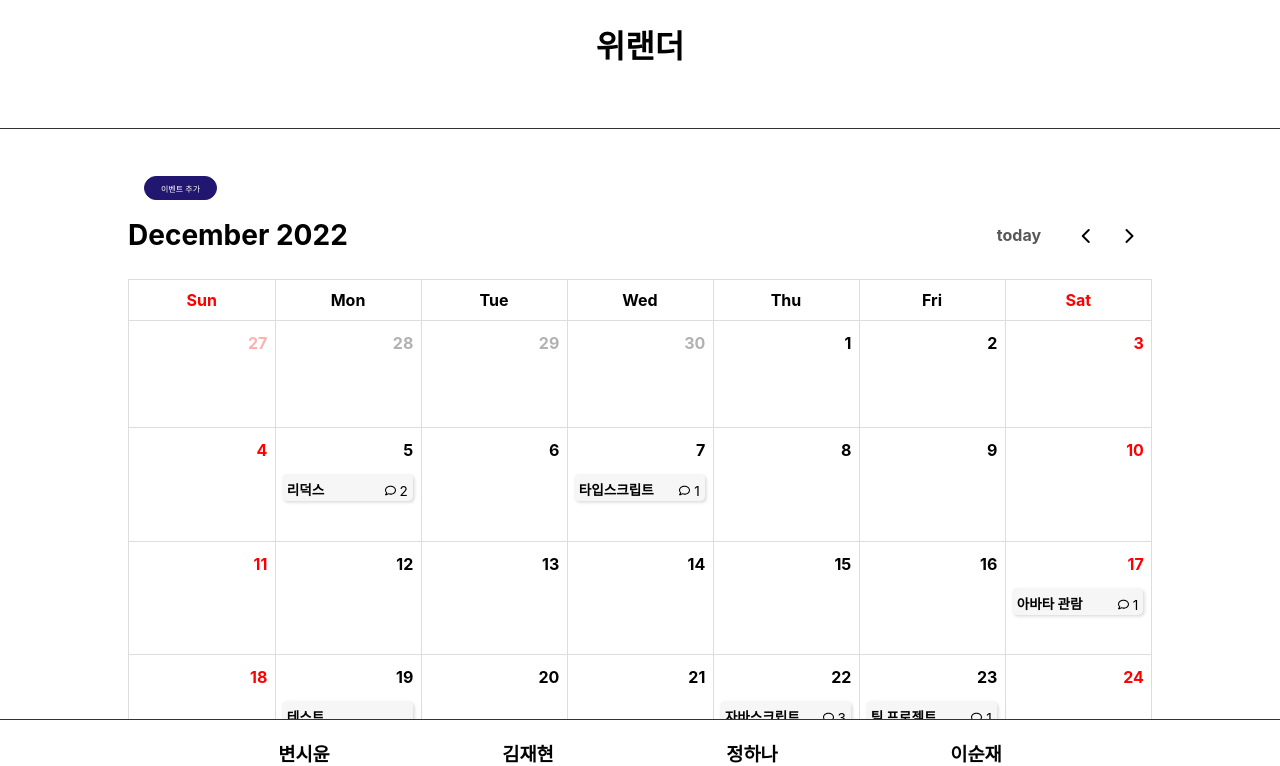
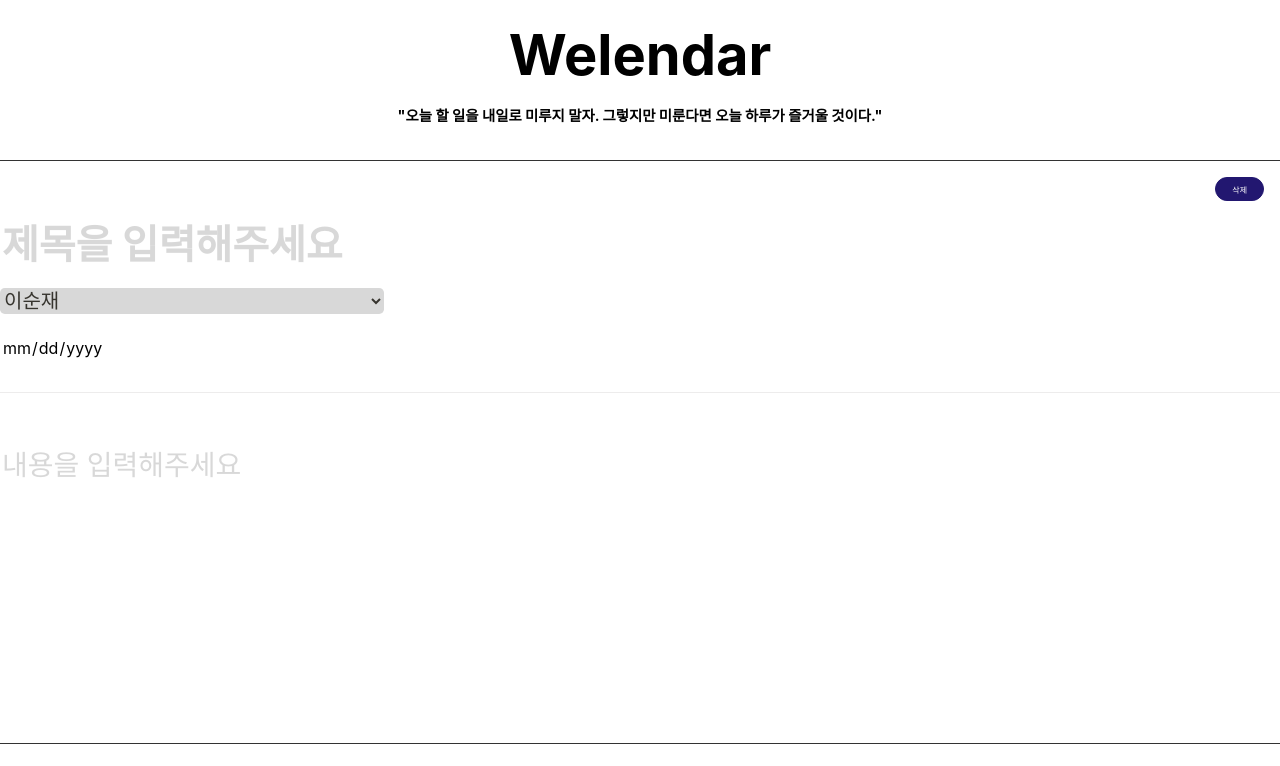
Before and after one commit to leesoonjae/calendar-pj, a React (Create React App) app: page /1 in a window 1280 px wide. Shown: the top 766 px of the page. Built offline with nearby package versions, Linux system fonts and the light colour scheme; data requests are answered from the project's data file.

Commit message:
팀원별 이벤트 필터링 thunk 적용

```diff
--- a/db.json
+++ b/db.json
@@ -75,11 +75,70 @@
       "userId": "변시윤"
     },
     {
-      "id": "0af0377e-5e9d-494c-81a3-c74371b27069",
+      "id": "44db025c-4b58-47a6-b2b8-aa72322f706b",
       "title": "",
       "date": "",
-      "desc": "",
-      "userId": ""
+      "desc": ""
+    },
+    {
+      "id": "63ca304e-906f-4f1c-b6e9-e414621523f9",
+      "title": "",
+      "date": "",
+      "desc": ""
+    },
+    {
+      "id": "620ed595-8730-447e-a72e-85b3f386ad3a",
+      "title": "",
+      "date": "",
+      "desc": ""
+    },
+    {
+      "id": "ac0be02c-1b69-468a-b553-086c76f139d7",
+      "title": "",
+      "date": "",
+      "desc": ""
+    },
+    {
+      "id": "22afc556-cee3-43d4-997c-f95138aa2d7d",
+      "title": "",
+      "date": "",
+      "desc": ""
+    },
+    {
+      "id": "933facb6-bc34-4239-898f-5cc9cc0cf786",
+      "title": "",
+      "date": "",
+      "desc": ""
+    },
+    {
+      "id": "af7a0495-872a-4b41-b024-b89e4da3cbbb",
+      "title": "",
+      "date": "",
+      "desc": ""
+    },
+    {
+      "id": "59aa0480-c5f9-4088-aa70-b7bab2ac95bd",
+      "title": "",
+      "date": "",
+      "desc": ""
+    },
+    {
+      "id": "ce7e53b3-7a00-483d-a438-ce21d5b6598b",
+      "title": "",
+      "date": "",
+      "desc": ""
+    },
+    {
+      "id": "68fac56a-5adc-4d76-891c-fa428d3ac890",
+      "title": "",
+      "date": "",
+      "desc": ""
+    },
+    {
+      "id": "aa8d1db4-a043-46ed-b237-8d20fa21a7b9",
+      "title": "",
+      "date": "",
+      "desc": ""
     }
   ]
 }
--- a/package.json
+++ b/package.json
@@ -17,6 +17,7 @@
     "react-dom": "^18.2.0",
     "react-icons": "^4.7.1",
     "react-redux": "^8.0.5",
+    "react-router-dom": "^6.6.1",
     "react-scripts": "5.0.1",
     "styled-components": "^5.3.6",
     "uuid": "^9.0.0",
--- a/src/App.js
+++ b/src/App.js
@@ -2,13 +2,12 @@ import "./App.css";
 import { Calendar } from "./components/Calendar/Calendar";
 import Footer from "./components/Footer/Footer";
 import Header from "./components/Header/Header";
+import Router from "./pages/router";
 
 function App() {
   return (
     <>
-      <Header />
-      <Calendar />
-      <Footer />
+      <Router />
     </>
   );
 }
--- a/src/components/Calendar/Calendar.jsx
+++ b/src/components/Calendar/Calendar.jsx
@@ -1,5 +1,6 @@
 import React, { useEffect, useState } from "react";
 import { useSelector, useDispatch } from "react-redux";
+import { useNavigate } from "react-router-dom";
 import FullCalendar from "@fullcalendar/react";
 import dayGridPlugin from "@fullcalendar/daygrid";
 import interactionPlugin from "@fullcalendar/interaction";
@@ -13,8 +14,9 @@ import "./calendar.css";
 
 export const Calendar = () => {
   // 이벤트 데이터
-  const { posts } = useSelector((state) => state.calendar);
+  const { posts, isLoading, error } = useSelector((state) => state.calendar);
   const dispatch = useDispatch();
+  const navigate = useNavigate();
 
   useEffect(() => {
     dispatch(__getPosts());
@@ -39,12 +41,21 @@ export const Calendar = () => {
 
   // 모달
   const [showModal, setShowModal] = useState(false);
-  const showModalHandler = () => {
+  const showModalHandler = (e) => {
+    navigate(`/${e.event._def.publicId}`);
     setShowModal(true);
   };
   const hideModalHandler = () => {
     setShowModal(false);
   };
+
+  if (isLoading) {
+    return <>Loading...</>;
+  }
+
+  if (error) {
+    return <>{error.message}</>;
+  }
 
   return (
     <>
@@ -58,7 +69,7 @@ export const Calendar = () => {
           initialView="dayGridMonth"
           events={posts}
           eventContent={renderEventContent}
-          eventClick={showModalHandler}
+          eventClick={(e) => showModalHandler(e)}
           dateClick={showModalHandler}
           editable={true}
           eventTextColor="initial"
@@ -76,7 +87,6 @@ const CalendarContainer = styled.div`
   height: 100%;
   align-items: center;
   padding: 2rem;
-  margin-top: 8rem;
 `;
 
 const Title = styled.span`
--- a/src/components/Footer/Footer.jsx
+++ b/src/components/Footer/Footer.jsx
@@ -33,10 +33,6 @@ const Footer = () => {
           );
         })}
       </FooterInner>
-      <Quote>
-        "오늘 할 일을 내일로 미루지 말자. 그렇지만 미룬다면 오늘 하루가 즐거울
-        것이다."
-      </Quote>
     </FooterContainer>
   );
 };
@@ -51,7 +47,7 @@ const FooterContainer = styled.div`
   left: 0;
   width: 100%;
   border-top: 1px solid #333;
-  height: 10%;
+  height: 7%;
   margin: auto;
   display: flex;
   align-items: center;
@@ -67,8 +63,3 @@ const FooterInner = styled.div`
 `;
 
 const Name = styled.h3``;
-
-const Quote = styled.div`
-  font-size: 0.9rem;
-  font-weight: bold;
-`;
--- a/src/components/Header/Header.jsx
+++ b/src/components/Header/Header.jsx
@@ -1,24 +1,49 @@
 import React from "react";
+import { useNavigate } from "react-router-dom";
 import styled from "styled-components";
 
-const HeaderStyled = styled.div`
-  position: fixed;
-  top: 0;
-  left: 0;
-  width: 100%;
-  background-color: white;
-  height: 8rem;
-  text-align: center;
-  border-bottom: 1px solid #333;
-  z-index: 5;
-`;
+const Header = (props) => {
+  const navigate = useNavigate();
 
-const Header = (props) => {
   return (
     <HeaderStyled>
-      <h1>위랜더</h1>
+      <Title
+        onClick={() => {
+          navigate("/");
+        }}
+      >
+        Welendar
+      </Title>
+      <Quote>
+        "오늘 할 일을 내일로 미루지 말자. 그렇지만 미룬다면 오늘 하루가 즐거울
+        것이다."
+      </Quote>
     </HeaderStyled>
   );
 };
 
 export default Header;
+
+const HeaderStyled = styled.div`
+  width: 100%;
+  background-color: white;
+  height: 10rem;
+  text-align: center;
+  border-bottom: 1px solid #333;
+  z-index: 5;
+  display: flex;
+  flex-direction: column;
+  align-items: center;
+  justify-content: center;
+`;
+
+const Title = styled.h1`
+  font-size: 3.5rem;
+  cursor: pointer;
+  margin: 0 auto;
+`;
+
+const Quote = styled.p`
+  font-size: 0.9rem;
+  font-weight: bold;
+`;
--- a/src/components/todo/TodoItem.jsx
+++ b/src/components/todo/TodoItem.jsx
@@ -17,7 +17,6 @@ const TodoItem = () => {
   const [todoContentValue, setTodoContentValue] = useState("");
   const [todoUserIdValue, setTodoUserIdValue] = useState("");
 
-
   const newTodo = {
     id: uuidv4(),
     title: todoTitleValue,
@@ -36,7 +35,6 @@ const TodoItem = () => {
   const handleContentChange = (event) => {
     setTodoContentValue(event.target.value);
   };
-
 
   const handleUserIdChange = (event) => {
     setTodoUserIdValue(event.target.value);
@@ -181,7 +179,6 @@ const TodoDescritionStyled = styled.textarea`
     outline: none;
   }
 
-
   font-family: ui-sans-serif, -apple-system, BlinkMacSystemFont, "Segoe UI",
     Helvetica, "Apple Color Emoji", Arial, sans-serif, "Segoe UI Emoji",
     "Segoe UI Symbol";
--- a/src/pages/router.js
+++ b/src/pages/router.js
@@ -0,0 +1,21 @@
+import React from "react";
+import { BrowserRouter, Route, Routes } from "react-router-dom";
+import Header from "../components/Header/Header";
+import Calendar from "../components/Calendar/Calendar";
+import Footer from "../components/Footer/Footer";
+import TodoItem from "../components/todo/TodoItem";
+
+const Router = () => {
+  return (
+    <BrowserRouter>
+      <Header />
+      <Routes>
+        <Route exact path="/" element={<Calendar />} />
+        <Route exact path="/:id" element={<TodoItem />} />
+      </Routes>
+      <Footer />
+    </BrowserRouter>
+  );
+};
+
+export default Router;
--- a/src/redux/modules/calendarSlice.js
+++ b/src/redux/modules/calendarSlice.js
@@ -1,3 +1,4 @@
+import { StandardEvent } from "@fullcalendar/core/internal";
 import { createSlice, createAsyncThunk } from "@reduxjs/toolkit";
 import axios from "axios";
 
@@ -12,6 +13,7 @@ const initialState = {
 export const __filteredEvents = createAsyncThunk(
   "filteredEvents",
   async (payload, ThunkAPI) => {
+    try {
       const response = await axios.get("http://localhost:3001/posts");
       const result = ThunkAPI.fulfillWithValue(response.data).payload.filter(
         (item) => {
@@ -21,6 +23,9 @@ export const __filteredEvents = createAsyncThunk(
         }
       );
       return result;
+    } catch (error) {
+      return ThunkAPI.rejectWithValue(error);
+    }
   }
 );
 
@@ -89,33 +94,40 @@ const calendarSlice = createSlice({
     },
   },
   extraReducers: {
-    // 캘린더에서 이벤트 조회
+    // 캘린더에서 팀원별 이벤트 필터링
+    [__filteredEvents.pending]: (state) => {
+      state.isLoading = true;
+    },
     [__filteredEvents.fulfilled]: (state, action) => {
-      state.isLanding = false;
+      state.isLoading = false;
       state.posts = action.payload;
+    },
+    [__filteredEvents]: (state, action) => {
+      state.isLoading = false;
+      state.error = action.payload;
     },
     // 포스트를 조회할 때
     [__getPosts.pending]: (state) => {
-      state.isLanding = true;
+      state.isLoading = true;
     },
     [__getPosts.fulfilled]: (state, action) => {
-      state.isLanding = false;
+      state.isLoading = false;
       state.posts = action.payload;
     },
     [__getPosts.rejected]: (state, action) => {
-      state.isLanding = false;
+      state.isLoading = false;
       state.error = action.payload;
     },
     // 포스트를 add할 때
     [__addPosts.pending]: (state) => {
-      state.isLanding = true;
+      state.isLoading = true;
     },
     [__addPosts.fulfilled]: (state, action) => {
-      state.isLanding = false;
+      state.isLoading = false;
       state.posts = action.payload;
     },
     [__addPosts.rejected]: (state, action) => {
-      state.isLanding = false;
+      state.isLoading = false;
       state.error = action.payload;
     },
   },
```
Also changed, not shown: 1 other file (tests, documents, lock files or other folders). Lines whose indentation alone changed are shown as unchanged.
